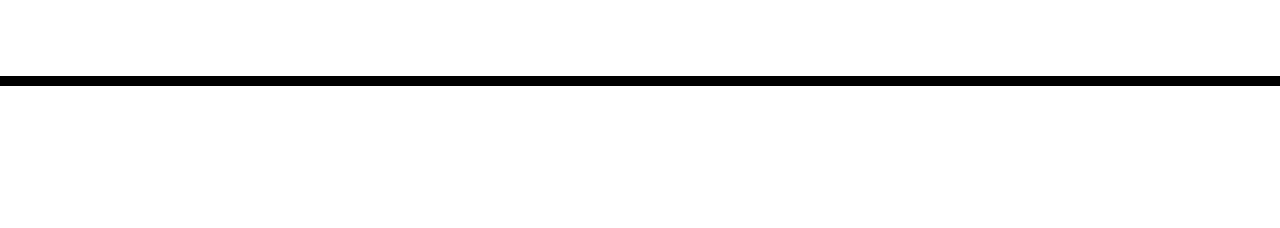
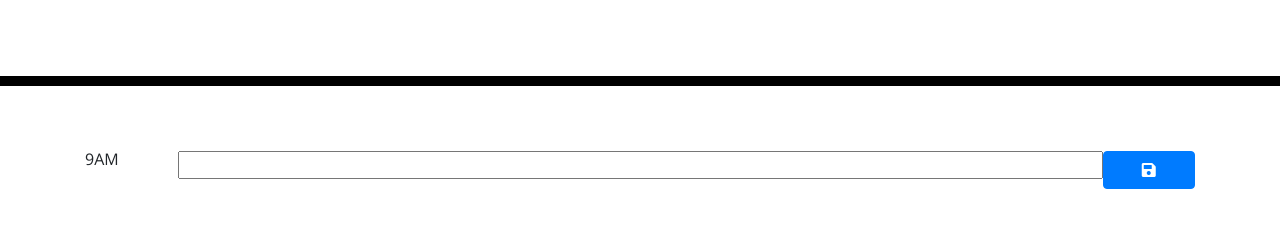
Before and after one commit to CSkicko/Day-Planner, a plain HTML site: page index.html in a window 1280 px wide. Shown: the part 182-410 px from the top of the page. Drawn offline with nearby package versions, Linux system fonts and the light colour scheme; files that its build step writes are made by us from their sources.

Commit message:
Added html for initial page structure - errors still exist in layout

```diff
--- a/index.html
+++ b/index.html
@@ -18,7 +18,7 @@
       href="https://fonts.googleapis.com/css?family=Open+Sans&display=swap"
       rel="stylesheet"
     />
-    <link rel="stylesheet" href="style.css" />
+    <link rel="stylesheet" href="./assets/css/style.css" />
     <title>Work Day Scheduler</title>
   </head>
 
@@ -30,6 +30,17 @@
     </header>
     <div class="container">
       <!-- Timeblocks go here -->
+      <div class="row align-items-stretch no-gutters">
+        <div class="col-1">
+          <p class="w-100">9AM</p>
+        </div>
+        <div class="col-10">
+          <input type="text" class="w-100">
+        </div>
+        <div class="col-1">
+          <button type="submit" class="btn btn-primary w-100"><i class="fas fa-save"></i></i></button>
+        </div>
+      </div>
     </div>
 
     <script src="https://cdnjs.cloudflare.com/ajax/libs/jquery/3.2.1/jquery.min.js"></script>
```
Also changed, not shown: assets/js/script.js (+24 -5 lines), assets/css/style.css (line endings or trailing spaces).
